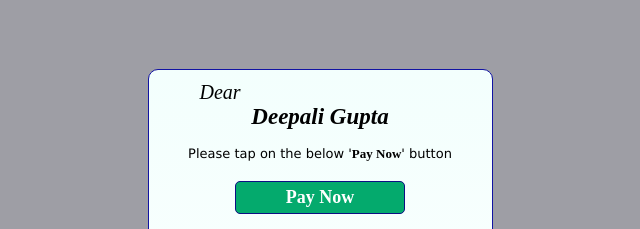
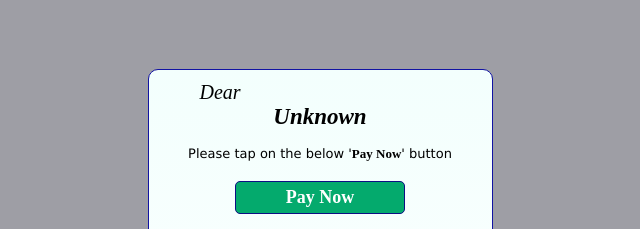
Before and after one commit to tseclengineersasso/222, a plain HTML site: page index.html in a window 1280 px wide. Shown: the top 229 px of the page, 320-960 px from the left. Drawn offline with Linux system fonts and the light colour scheme; a script that the page names is missing.

Commit message:
Add files via upload

```diff
--- a/index.html
+++ b/index.html
@@ -126,7 +126,7 @@
     <div class="modal-content animate">
         <div class="container">
             <p class="fnt1">Dear</p>
-            <p class="fnt2">Deepali Gupta</p>
+            <p class="fnt2">Unknown</p>
             <p class="fnt3">Please tap on the below '<span class="fnt4">Pay Now</span>' button</p>
 
             <a href="upi://pay?pa=tseclea@sbi&pn=TSECL%20ENGINEERS%20ASSOCIATION&mc=8398&tr=&tn=ID222%20Subscription&am=&cu=INR&url=&mode=02&purpose=00&orgid=159002&sign=MEUCIQC4XHZJWEfBspS1A6+UMtQcBr/ZT00bWTdvZJhRCsLilwIgGPyzjukW/iwSieU2ohpTzfGLGxYwuJfK4ws/lBz8rzs=">
```
